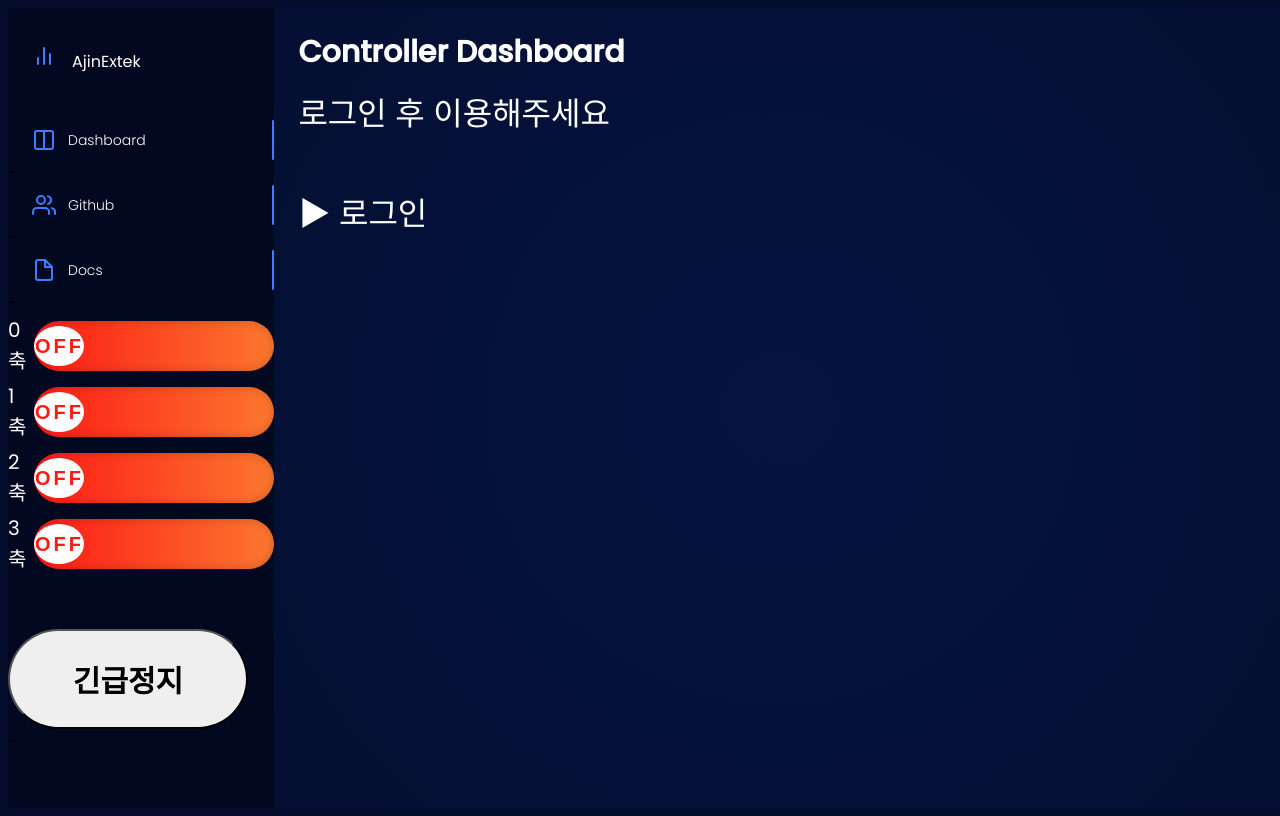
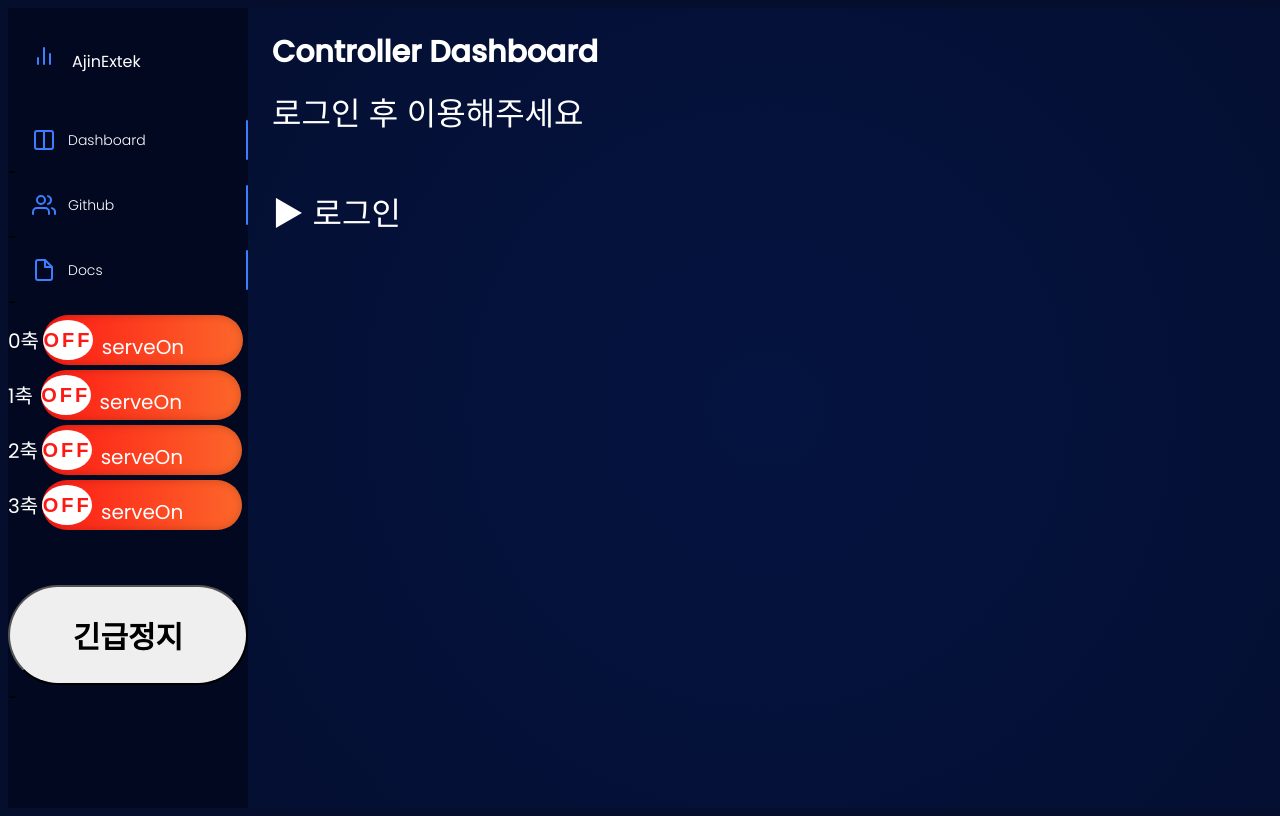
Before and after one commit to DeveloperYun/2022winter_intern, a Django app: page /control/ in a window 1280 px wide. Run offline with Django 4.2, Linux system fonts and the light colour scheme; parts of the project's set-up code (start-up, migrations or seed data) failed here and were passed over; some libraries are stand-ins or nearby versions.

Commit message:
ui update

```diff
--- a/static/css/dashboard.css
+++ b/static/css/dashboard.css
@@ -810,7 +810,7 @@ button {
 .checkbox + label {
   display: inline-block;
   position: relative;
-  width: 240px;
+  width: 200px;
   height: 50px;
   background: linear-gradient(to right, #fd1a15 0, #fc8b34 45%, #7fd03e 55%, #007177 100%) 0 0;
   background-size: 650px 100%;
@@ -849,7 +849,7 @@ button {
 .checkbox:checked + label:before {
   content: "On";
   color: #007177;
-  left: 190px;
+  left: 150px;
 }
 
 
--- a/templates/control/ready_to_control.html
+++ b/templates/control/ready_to_control.html
@@ -113,7 +113,7 @@
                         <form style="display: inline-block; height: 50px; line-height: 50px;" action="{% url 'control:signal_servo_on' %}" method="POST">
                             {% csrf_token %}
                             <input class="checkbox" id="codepen" type="checkbox"/>
-                            <label for="codepen"></label>
+                            <label for="codepen" style="color: white; font-size: 20px; display: inline-block; text-align: center; margin-bottom:4px">serveOn</label>
                             <input type="hidden" name="value" value="0">
                         </form>
                     </div>
@@ -123,7 +123,7 @@
                         <form style="display: inline-block; height: 50px; line-height: 50px;" action="{% url 'control:signal_servo_on' %}" method="POST">
                             {% csrf_token %}
                             <input class="checkbox" id="codepen2" type="checkbox"/>
-                            <label for="codepen2"></label>
+                            <label for="codepen2" style="color: white; font-size: 20px; display: inline-block; text-align: center; margin-bottom:4px">serveOn</label>
                             <input type="hidden" name="value1" value="1">
                         </form>
                     </div>
@@ -133,7 +133,7 @@
                         <form style="display: inline-block; height: 50px; line-height: 50px;" action="{% url 'control:signal_servo_on' %}" method="POST">
                             {% csrf_token %}
                             <input class="checkbox" id="codepen3" type="checkbox"/>
-                            <label for="codepen3"></label>
+                            <label for="codepen3" style="color: white; font-size: 20px; display: inline-block; text-align: center; margin-bottom:4px">serveOn</label>
                             <input type="hidden" name="value2" value="2">
                         </form>
                     </div>
@@ -143,7 +143,7 @@
                         <form style="display: inline-block; height: 50px; line-height: 50px;" action="{% url 'control:signal_servo_on' %}" method="POST">
                             {% csrf_token %}
                             <input class="checkbox" id="codepen4" type="checkbox"/>
-                            <label for="codepen4"></label>
+                            <label for="codepen4" style="color: white; font-size: 20px; display: inline-block; text-align: center; margin-bottom:4px">serveOn</label>
                             <input type="hidden" name="value3" value="3">
                         </form>
                     </div>
```
